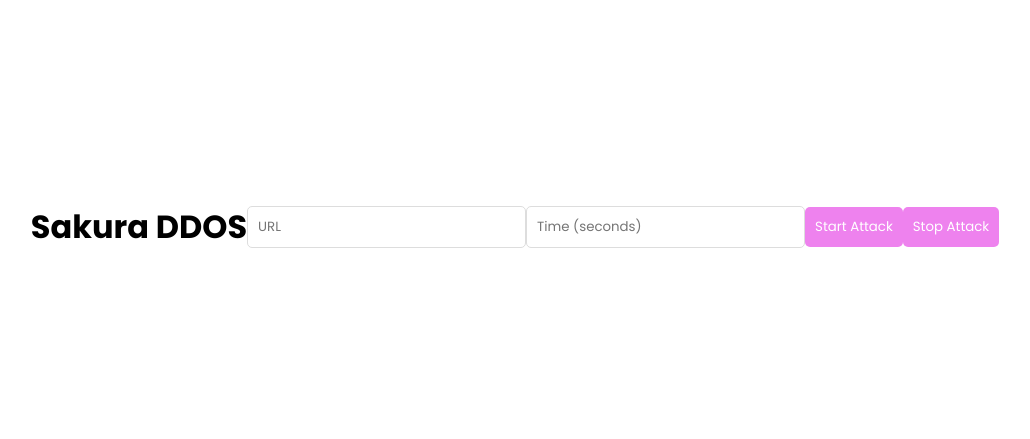
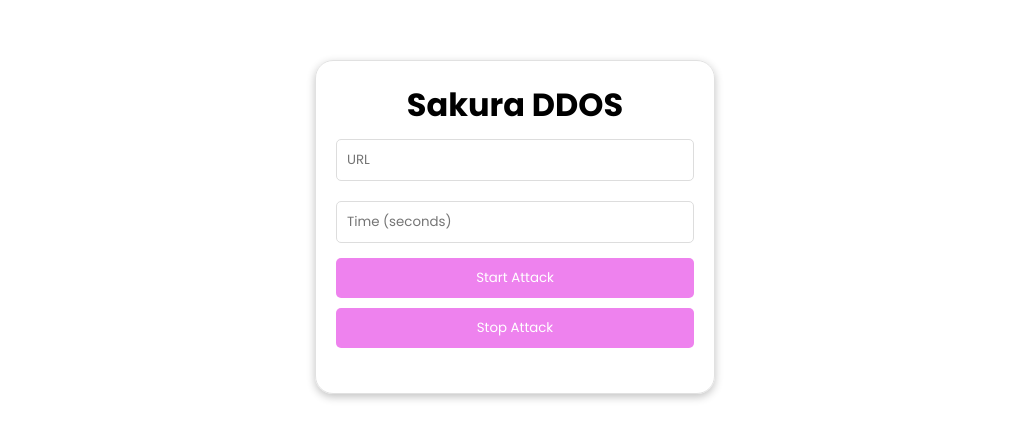
Before and after one commit to Sakuzuna/Sakura, a website: page public/attack.html in a window 1280 px wide. Shown: the part 173-612 px from the top of the page, without its empty margins (125-1155 px from the left). Drawn offline with nearby package versions, Linux system fonts and the light colour scheme; no server answers.

Commit message:
Update style.css

```diff
--- a/public/style.css
+++ b/public/style.css
@@ -7,17 +7,27 @@
   font-family: 'Poppins', sans-serif;
 }
 
+body {
+  display: flex;
+  justify-content: center; /* Center the container horizontally */
+  align-items: center; /* Center the container vertically */
+  height: 100vh; /* Full viewport height */
+}
+
 .container {
-  display: flex;
-  justify-content: center; /* Center the container */
-  align-items: center; /* Center vertically */
-  height: 100vh; /* Full viewport height */
+  text-align: center; /* Center text inside the container */
+  width: 400px; /* Set a fixed width for the container */
+  padding: 20px; /* Add padding for better spacing */
+  border: 1px solid #dddd;
+  border-radius: 18px;
+  box-shadow: rgba(0, 0, 0, 0.24) 0px 3px 8px;
+  margin: 20px; /* Add margin for spacing */
 }
 
 .body {
   text-align: center;
   position: relative;
-  width: 720px;
+  width: 720px; /* Width for index.html */
   height: auto; /* Change to auto to fit content */
   margin: 20px;
   border: 1px solid #dddd;
@@ -42,6 +52,7 @@ input {
   padding: 10px;
   border: 1px solid #ddd;
   border-radius: 5px;
+  width: 100%; /* Make inputs full width */
 }
 
 button {
@@ -51,8 +62,14 @@ button {
   border: none;
   border-radius: 5px;
   cursor: pointer;
+  width: 100%; /* Make buttons full width */
+  margin: 5px 0; /* Add margin for spacing between buttons */
 }
 
 button:hover {
   background-color: #d870d8;
 }
+
+#status {
+  margin-top: 20px; /* Add space above the status message */
+}
```
